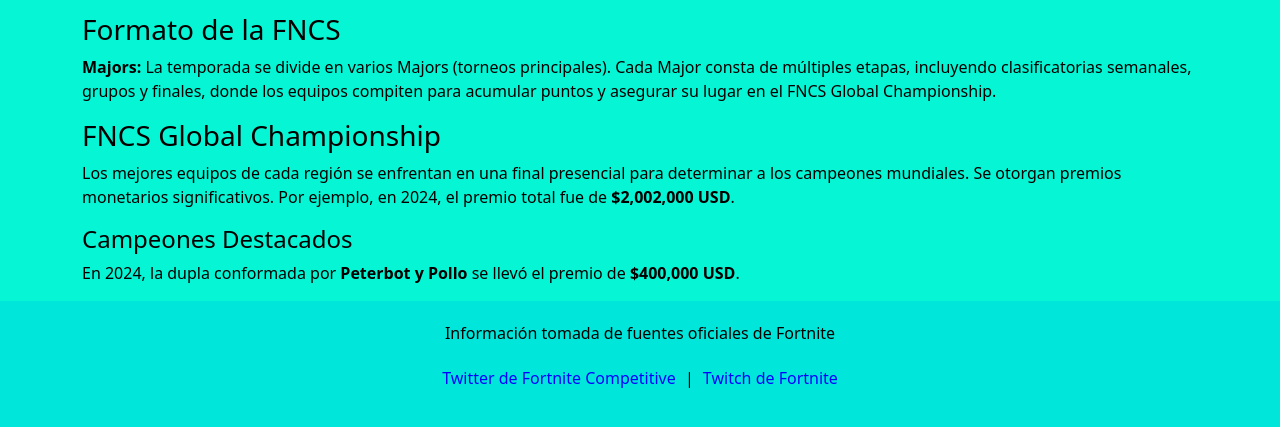
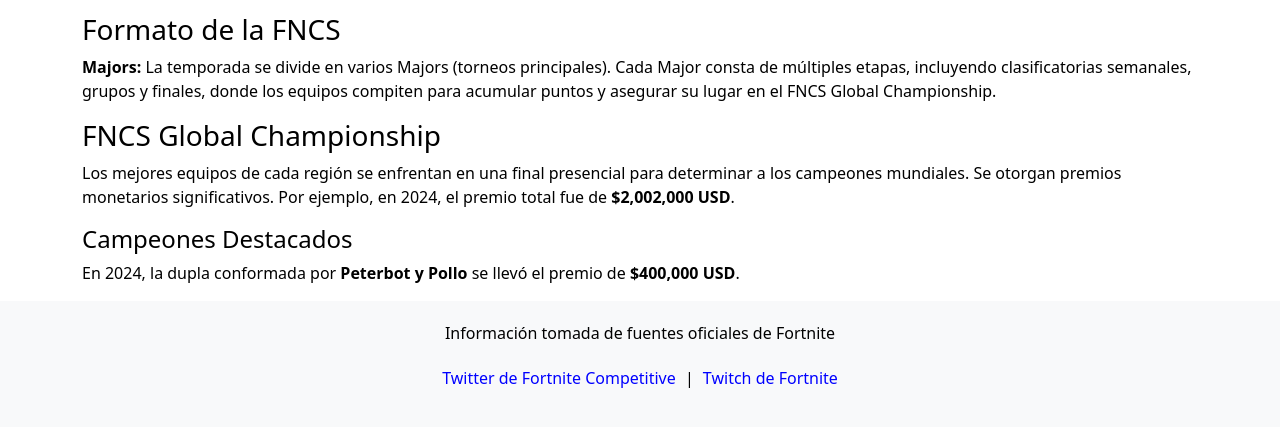
Before and after one commit to saidt049/dada, a plain HTML site: page index.html in a window 1280 px wide. Shown: the part 749-1176 px from the top of the page. Drawn offline with nearby package versions, Linux system fonts and the light colour scheme.

Commit message:
MEME
MEME

```diff
--- a/index.html
+++ b/index.html
@@ -3,13 +3,13 @@
 <head>
     <meta charset="UTF-8">
     <meta name="viewport" content="width=device-width, initial-scale=1.0">
-    <title>FNCS Global Championship(V1.2)</title>
+    <title>FNCS Global Championship(RAVE ANOTADO EN LA SEX NOTE)</title>
     <!-- Bootstrap CSS + java-->
     <link href="https://cdn.jsdelivr.net/npm/bootstrap@5.3.0/dist/css/bootstrap.min.css" rel="stylesheet">
     <script src="https://cdn.jsdelivr.net/npm/bootstrap@5.3.0/dist/js/bootstrap.bundle.min.js" defer></script>
     <style>
         body {
-            background-color: rgb(6, 245, 213);
+            background-color: rgb(255, 255, 255);
             color: black;
         }
         .carousel-item img {
@@ -17,7 +17,7 @@
             object-fit: cover;
         }
         .footer {
-            background-color: #01e6da;
+            background-color: #f8f9fa;
             padding: 20px;
             text-align: center;
         }
@@ -86,7 +86,7 @@
         <p>Información tomada de fuentes oficiales de Fortnite</p>
         <p>
             <a href="https://twitter.com/FNCompetitive" target="_blank">Twitter de Fortnite Competitive</a> |
-            <a href="https://www.twitch.tv/fortnite" target="_blank">Twitch de Fortnite</a>
+            <a href="https://www.twitch.tv/rravee" target="_blank">Twitch de Fortnite</a>
         </p>
     </footer>
 </body>
```
